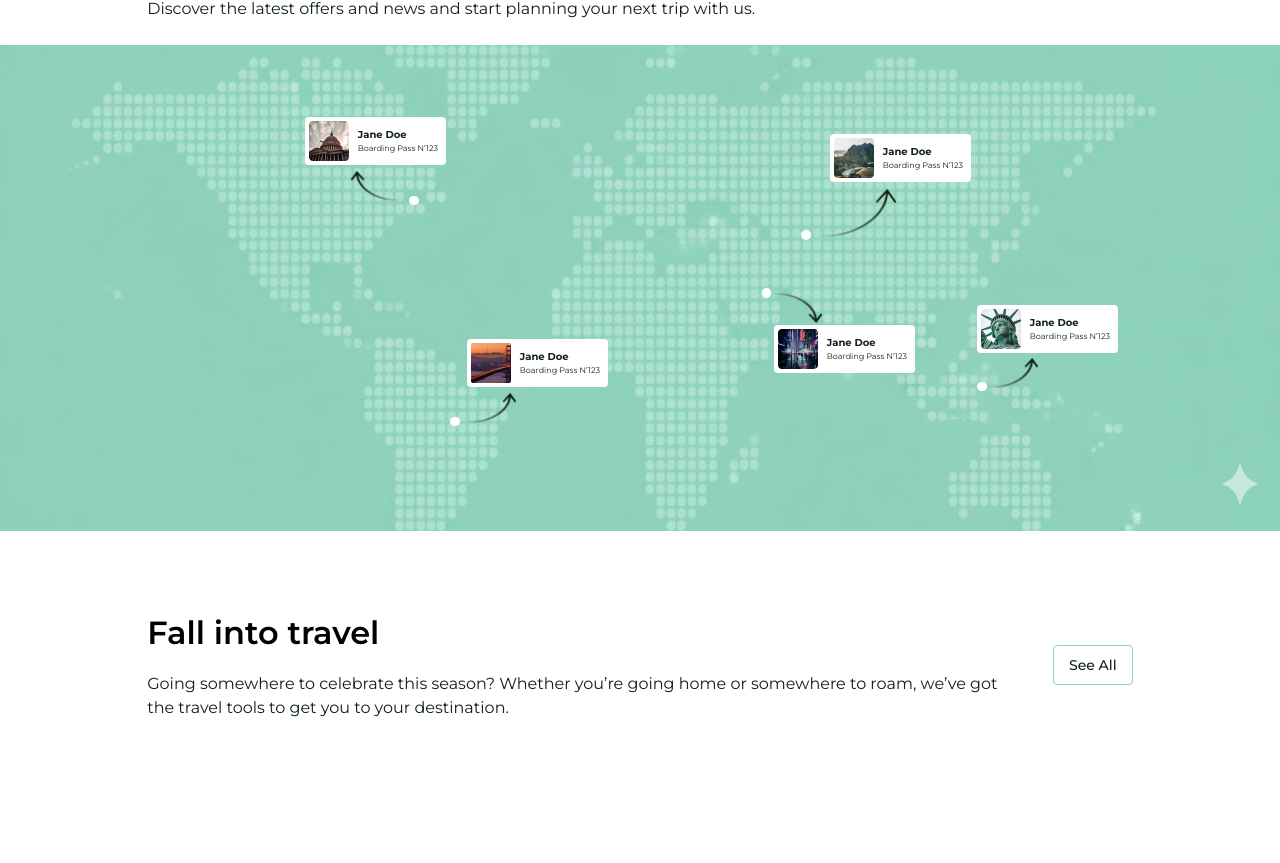
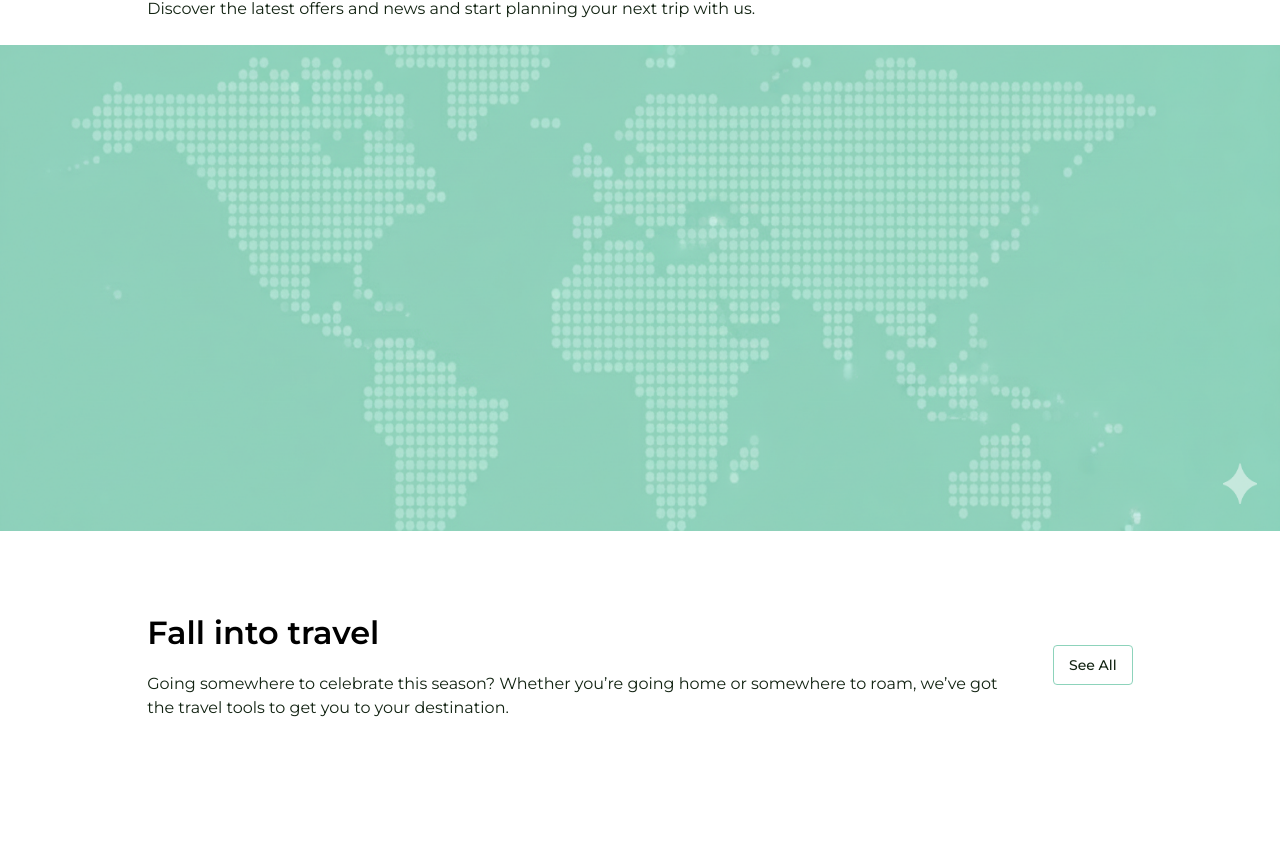
Before and after one commit to AnitaIkediashi/travel-booking-website, a Next.js app: page /flight-flow/flight-search in a window 1280 px wide. Shown: the part 867-1730 px from the top of the page. Built offline with nearby package versions, Linux system fonts and the light colour scheme; no server answers; the database is empty.

Commit message:
added animation to the map

```diff
--- a/components/reusable/map_cards.tsx
+++ b/components/reusable/map_cards.tsx
@@ -7,9 +7,9 @@ type MapCardProps = {
   userName: string;
   location: string;
   className: string;
-  arrowPosition: string
+  arrowPosition: string;
   arrowWidth: number;
-  arrowHeight: number
+  arrowHeight: number;
 };
 
 export const MapCards = ({
--- a/components/sections/flights/places_to_go.tsx
+++ b/components/sections/flights/places_to_go.tsx
@@ -8,28 +8,41 @@ import gsap from "gsap";
 import { useRef } from "react";
 import { ScrollTrigger } from "gsap/ScrollTrigger";
 import { TitleAndContent } from "@/components/reusable/title_and_content";
+import { useGSAP } from "@gsap/react";
 
-gsap.registerPlugin(ScrollTrigger);
+gsap.registerPlugin(ScrollTrigger, useGSAP);
 
 export const PlacesToGo = () => {
   const mapRef = useRef(null);
-  const boxOneRef = useRef(null);
-  const circleOneRef = useRef(null);
-  const arrowOneRef = useRef(null);
-  const boxTwoRef = useRef(null);
-  const circleTwoRef = useRef(null);
-  const arrowTwoRef = useRef(null);
-  const boxThreeRef = useRef(null);
-  const circleThreeRef = useRef(null);
-  const arrowThreeRef = useRef(null);
-  const boxFourRef = useRef(null);
-  const circleFourRef = useRef(null);
-  const arrowFourRef = useRef(null);
-  const boxFiveRef = useRef(null);
-  const circleFiveRef = useRef(null);
-  const arrowFiveRef = useRef(null);
 
-  // gsap.to()
+  useGSAP(
+    () => {
+      const tl = gsap.timeline({
+        scrollTrigger: {
+          trigger: mapRef.current,
+          start: "top center",
+          end: "bottom 95%",
+          toggleActions: "play none none reverse",
+        },
+      });
+
+      // Loop through your IDs in reverse order (5 down to 1)
+      [5, 4, 3, 2, 1].forEach((num) => {
+        tl.from(`.box_${num}`, { scale: 0, opacity: 0, duration: 0.5 })
+          .from(
+            `.arrow_${num}`,
+            { scale: 0, opacity: 0, duration: 0.4 },
+            "-=0.3"
+          )
+          .from(
+            `.circle_${num}`,
+            { scale: 0, opacity: 0, duration: 0.3 },
+            "-=0.2"
+          );
+      });
+    },
+    { scope: mapRef }
+  );
 
   return (
     <section className="md:pt-[266px] pt-[553px] font-montserrat pb-20">
@@ -50,58 +63,58 @@ export const PlacesToGo = () => {
       <div className="w-full relative h-[486px]" ref={mapRef}>
         <Image src={plainMap} alt="plain map" className="w-full h-full" />
         <MapCards
-          className="xl:left-[305px] lg:left-[174px] md:left-[95px] left-4 md:top-[72px] top-[100px]"
+          className="xl:left-[305px] lg:left-[174px] md:left-[95px] left-4 md:top-[72px] top-[100px] box_5"
           userName="jane doe"
           location="Boarding Pass N’123"
           arrowImg="/flights/arrow_5.png"
           arrowHeight={28.56}
           arrowWidth={59.5}
-          arrowPosition="xl:left-[351px] lg:left-[238px] md:left-[139px] left-10 md:top-[126px] top-[154px]"
-          circlePosition="xl:left-[409.33px] lg:left-[291.33px] md:left-[188px] left-[88px] md:top-[150.76px] top-[177px]"
+          arrowPosition="xl:left-[351px] lg:left-[238px] md:left-[139px] left-10 md:top-[126px] top-[154px] arrow_5"
+          circlePosition="xl:left-[409.33px] lg:left-[291.33px] md:left-[188px] left-[88px] md:top-[150.76px] top-[177px] circle_5"
           sideImg="/flights/places_5.png"
         />
         <MapCards
-          className="xl:left-[467px] lg:left-[286px] md:left-[169px] left-20 lg:top-[294px] top-[335px]"
+          className="xl:left-[467px] lg:left-[286px] md:left-[169px] left-20 lg:top-[294px] top-[335px] box_4"
           userName="jane doe"
           location="Boarding Pass N’123"
           arrowImg="/flights/arrow_4.png"
           arrowHeight={28.56}
           arrowWidth={59.5}
-          arrowPosition="xl:left-[456px] lg:left-[316px] md:left-[231px] left-[129px] lg:top-[348px] top-[387px]"
-          circlePosition="xl:left-[450.33px] lg:left-[312px] lg:top-[371.71px] md:left-[234px] left-[132px] top-[411px]"
+          arrowPosition="xl:left-[456px] lg:left-[316px] md:left-[231px] left-[129px] lg:top-[348px] top-[387px] arrow_4"
+          circlePosition="xl:left-[450.33px] lg:left-[312px] lg:top-[371.71px] md:left-[234px] left-[132px] top-[411px] circle_4"
           sideImg="/flights/places_4.png"
         />
         <MapCards
-          className="xl:left-[774px] lg:left-[542px] md:left-[335px] left-4 md:top-[280px] top-[243px]"
+          className="xl:left-[774px] lg:left-[542px] md:left-[335px] left-4 md:top-[280px] top-[243px] box_3"
           userName="jane doe"
           location="Boarding Pass N’123"
           arrowImg="/flights/arrow_3.png"
           arrowHeight={28.56}
           arrowWidth={59.5}
-          arrowPosition="xl:left-[762px] lg:left-[586px] md:left-[372px] left-[72px] md:top-[248px] top-[210px]"
-          circlePosition="xl:left-[761.56px] lg:left-[589.56px] md:left-[375px] left-[74px] md:top-[243.68px] top-[205px]"
+          arrowPosition="xl:left-[762px] lg:left-[586px] md:left-[372px] left-[72px] md:top-[248px] top-[210px] arrow_3"
+          circlePosition="xl:left-[761.56px] lg:left-[589.56px] md:left-[375px] left-[74px] md:top-[243.68px] top-[205px] circle_3"
           sideImg="/flights/places_3.png"
         />
         <MapCards
-          className="lg:right-[309px] md:right-[100px] right-[34px] md:top-[89px] top-8"
+          className="lg:right-[309px] md:right-[100px] right-[34px] md:top-[89px] top-8 box_2"
           userName="jane doe"
           location="Boarding Pass N’123"
           arrowImg="/flights/arrow_2.png"
           arrowHeight={46}
           arrowWidth={95}
-          arrowPosition="lg:right-[384px] md:right-[155px] right-[54px] md:top-[144px] top-[85px]"
-          circlePosition="lg:right-[468.99px] md:right-[224.99px] right-[129px] md:top-[185.56px] top-[127px]"
+          arrowPosition="lg:right-[384px] md:right-[155px] right-[54px] md:top-[144px] top-[85px] arrow_2"
+          circlePosition="lg:right-[468.99px] md:right-[224.99px] right-[129px] md:top-[185.56px] top-[127px] circle_2"
           sideImg="/flights/places_2.png"
         />
         <MapCards
-          className="lg:right-[162px] md:right-[84px] right-4 md:top-[260px] top-[169px]"
+          className="lg:right-[162px] md:right-[84px] right-4 md:top-[260px] top-[169px] box_1"
           userName="jane doe"
           location="Boarding Pass N’123"
           arrowImg="/flights/arrow_1.png"
           arrowHeight={28.56}
           arrowWidth={59.5}
-          arrowPosition="lg:right-[242.5px] md:right-[134.5px] right-14 md:top-[313px] top-[222px]"
-          circlePosition="lg:right-[292.75px] md:right-[184px] right-[104px] md:top-[336.91px] top-[245px]"
+          arrowPosition="lg:right-[242.5px] md:right-[134.5px] right-14 md:top-[313px] top-[222px] arrow_1"
+          circlePosition="lg:right-[292.75px] md:right-[184px] right-[104px] md:top-[336.91px] top-[245px] circle_1"
           sideImg="/flights/places_1.png"
         />
       </div>
```
